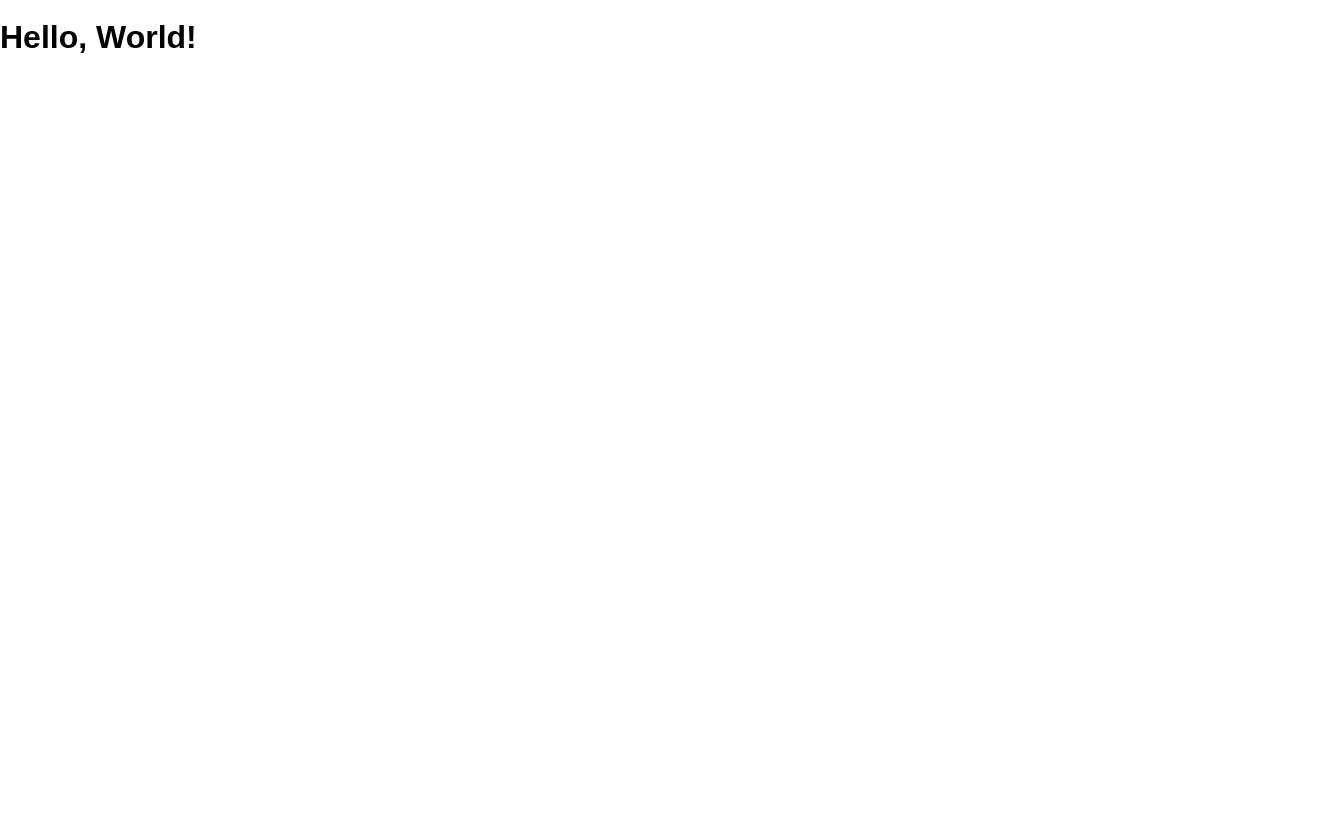
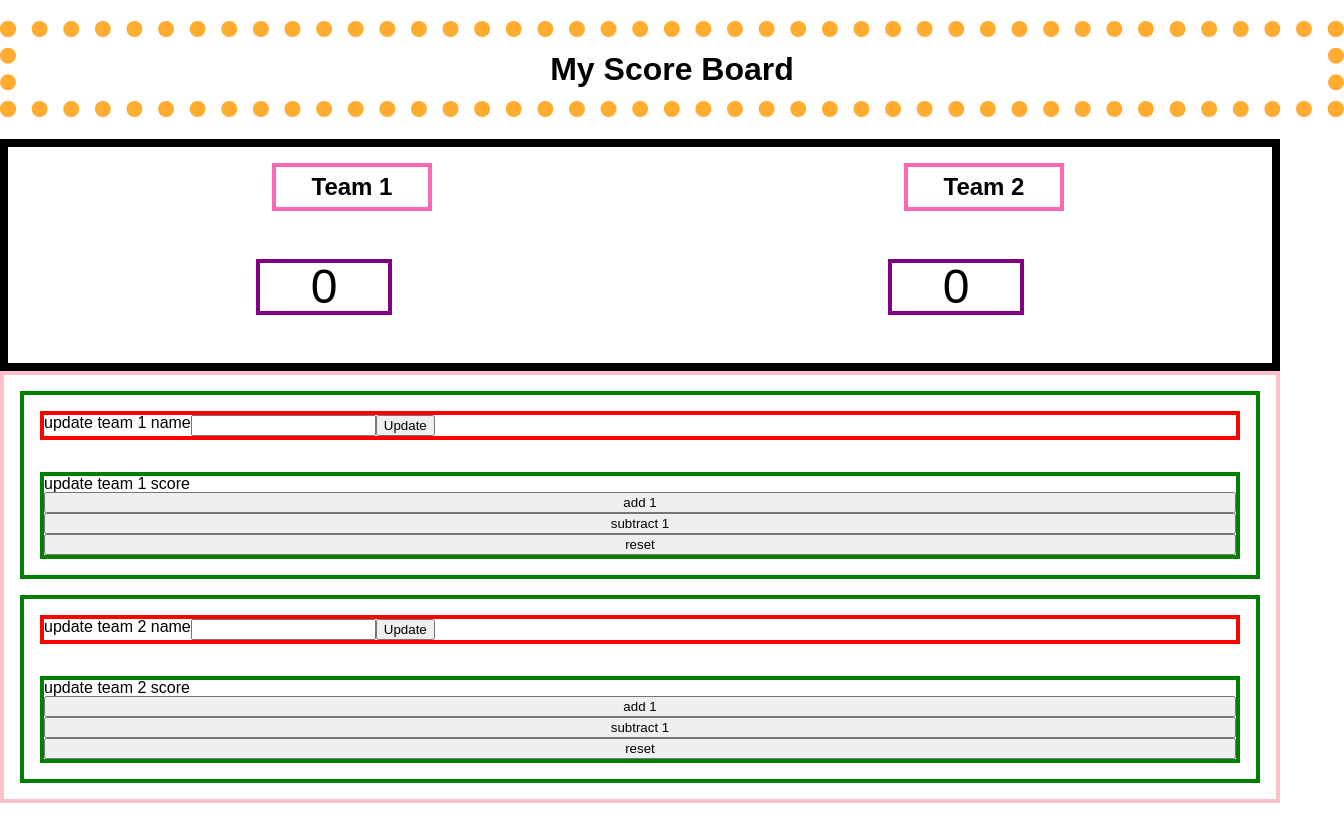
Before and after one commit to PerseusRipple/scoreboard, a website: page public/index.html in a window 1280 px wide. Shown: the whole page, 1344 px wide, since content can reach past the window. Drawn offline with Linux system fonts and the light colour scheme.

Commit message:
added js , css flex and start design

```diff
--- a/public/index.html
+++ b/public/index.html
@@ -1,14 +1,61 @@
 <!DOCTYPE html>
 <html>
 	<head lang="en">
-    <meta charset="UTF-8">
-    <meta name="viewport" content="width=device-width, initial-scale=1">
+		<meta charset="UTF-8" />
+		<meta name="viewport" content="width=device-width, initial-scale=1" />
 		<title>Scoreboard</title>
-    <link rel="shortcut icon" href="/favicon.ico">
-    <link rel="stylesheet" href="/screen.css">
+		<link rel="shortcut icon" href="/favicon.ico" />
+		<link rel="stylesheet" href="/screen.css" />
 	</head>
 	<body>
-    <h1 class='hello-world'></h1>
+		<!--Score Area-->
+		<h1>My Score Board</h1>
+		<section class="score-area">
+			<!--Team 1-->
+			<section class="team1">
+				<h2 class="new-name1">Team 1</h2>
+				<p class="team1Score">10</p>
+			</section>
+			<!--Team 2-->
+			<section class="team2">
+				<h2 class="new-name2">Team 2</h2>
+				<p class="team2Score">10</p>
+			</section>
+		</section>
+		<!--Update Score Section-->
+		<section class="update-score">
+			<!--Update Team 1 Name-->
+			<section class="team1">
+				<section class="team-name">
+					update team 1 name
+					<input class="team1-update-name" type="text" />
+					<button class="update-team-1-name">Update</button>
+				</section>
+				<!--Update Team 1 Score-->
+				<section>
+					update team 1 score
+					<button class="team-1-add-1-button">add 1</button>
+					<button class="team-1-subtract-1-button">subtract 1</button>
+					<button class="team-1-reset-button">reset</button>
+				</section>
+			</section>
+			<!--Update Team 2 Name-->
+			<section class="team2">
+				<section class="team-name">
+					update team 2 name
+					<input class="team2-update-name" type="text" />
+					<button class="update-team-2-name">Update</button>
+				</section>
+				<section>
+					<!--Update Team 2 Score-->
+					update team 2 score
+					<button class="team-2-add-1-button">add 1</button>
+					<button class="team-2-subtract-1-button">subtract 1</button>
+					<button class="team-2-reset-button">reset</button>
+				</section>
+			</section>
+		</section>
+
 		<script src="/main.js" charset="utf-8"></script>
 	</body>
 </html>
--- a/public/main.js
+++ b/public/main.js
@@ -1,7 +1,131 @@
+let counter1 = 0
+let counter2 = 0
+
+let teamOne = 'Team 1'
+let teamTwo = 'Team 2'
+
 const main = () => {
-  if (document.querySelector('h1.hello-world')) {
-    document.querySelector('h1.hello-world').textContent = 'Hello, World!'
-  }
+	document.querySelector('.team1Score').textContent = 0
+	document.querySelector('.team2Score').textContent = 0
+
+	document.querySelector('.team1-update-name').textContent = 'Team 1'
+	document.querySelector('.team2-update-name').textContent = 'Team 2'
+}
+// Add 1 to Team 1
+const addOneTeamOne = () => {
+	console.log('button clicked added 1')
+	counter1++
+	console.log('counter1 add')
+	document.querySelector('.team1Score').textContent = counter1
 }
 
+// Sub 1 Team 1
+const subtractTeamOne = () => {
+	console.log('button clicked subtracted 1')
+	counter1--
+	console.log('counter1')
+	document.querySelector('.team1Score').textContent = counter1
+}
+
+// Add 1 to Team 2
+const addOneTeamTwo = () => {
+	console.log('button clicked added 1')
+	counter2++
+	console.log('counter2 add')
+	document.querySelector('.team2Score').textContent = counter2
+}
+
+// Sub 1 to Team 2
+const subtractTeamTwo = () => {
+	console.log('button clicked subtract one')
+	counter2--
+	console.log('counter2 add')
+	document.querySelector('.team2Score').textContent = counter2
+}
+
+// Reset Counter Team 1
+const resetCounter1 = () => {
+	console.log('resetting counter')
+	counter1 = 0
+	console.log('reset counter to ' + 'counter1')
+	document.querySelector('.team1Score').textContent = counter1
+}
+
+// Reset Counter Team 2
+const resetCounter2 = () => {
+	console.log('resetting counter')
+	counter2 = 0
+	console.log('reset counter to ' + 'counter2')
+	document.querySelector('.team2Score').textContent = counter2
+}
+
+/* // Reset Team 1 Name
+const resetTeamOneName = () => {
+	teamOne = document.querySelector('.team1-update-name').value
+	console.log('teamOne name change')
+	document.querySelector('.new-name1').textContent = teamOne
+	console.log('teamOne')
+}
+
+// Reset Team 2 Name
+const resetTeamTwoName = () => {
+	teamTwo = document.querySelector('.team2-update-name').value
+	console.log('button clicked for name change')
+	document.querySelector('.new-name2').textContent = teamTwo
+	console.log('teamTwo')
+} */
+
 document.addEventListener('DOMContentLoaded', main)
+//  Team 1 Score Events
+document
+	.querySelector('.team-1-add-1-button')
+	.addEventListener('click', addOneTeamOne)
+
+document
+	.querySelector('.team-1-subtract-1-button')
+	.addEventListener('click', subtractTeamOne)
+
+// Team 2 Score Events
+
+document
+	.querySelector('.team-2-add-1-button')
+	.addEventListener('click', addOneTeamTwo)
+
+document
+	.querySelector('.team-2-subtract-1-button')
+	.addEventListener('click', subtractTeamTwo)
+
+// Team 1 Update Name Events
+
+document
+	.querySelector('.update-team-1-name')
+	.addEventListener('click', changeTeamOne)
+
+// Team 2 Update Name Events
+
+document
+	.querySelector('.update-team-2-name')
+	.addEventListener('click', changeTeamTwo)
+
+// Team 1 Reset Score Button
+
+document
+	.querySelector('.team-1-reset-button')
+	.addEventListener('click', resetCounter1)
+
+// Team 2 Reset Score Button
+
+document
+	.querySelector('.team-2-reset-button')
+	.addEventListener('click', resetCounter2)
+
+/* // Team 1 Reset Name Button
+
+document
+	.querySelector('.reset-team-1-name')
+	.addEventListener('click', resetTeamOneName)
+
+// Team 2 Reset Name Button
+document
+	.querySelector('.reset-team-2-name')
+	.addEventListener('click', resetTeamTwoName) */
--- a/public/screen.css
+++ b/public/screen.css
@@ -1,12 +1,70 @@
 :root {
-  font: 16px / 1 sans-serif;
+	font: 16px / 1 sans-serif;
 }
 
 html {
-  height: 100%;
+	height: 100%;
 }
 
 body {
-  margin: 0;
-  min-height: 100%;
+	margin: 0;
+	min-height: 100%;
 }
+
+h1 {
+	text-align: center;
+	border: 1rem dotted rgb(255, 172, 48);
+	padding: 1rem;
+	width: 100%;
+}
+
+.score-area {
+	display: flex;
+	justify-content: space-around;
+	border: 0.5rem solid black;
+}
+
+.new-name1 {
+	text-align: center;
+	border: 0.25rem solid hotpink;
+	margin: 1rem;
+	padding: 0.5rem;
+	width: 100%;
+}
+
+.new-name2 {
+	text-align: center;
+	border: 0.25rem solid hotpink;
+	margin: 1rem;
+	padding: 0.5rem;
+	width: 100%;
+}
+
+.score-area p {
+	display: flex;
+	flex-direction: column;
+	text-align: center;
+	font-size: 3rem;
+	border: 0.25rem solid purple;
+}
+
+.update-score {
+	border: 0.25rem solid pink;
+}
+
+.update-score .team-name {
+	display: flex;
+	flex-direction: row;
+	border: 0.25rem solid red;
+}
+
+.update-score section {
+	display: flex;
+	flex-direction: column;
+	margin: 1rem;
+	border: 0.25rem solid green;
+}
+
+.team-1-add-1-button {
+  border 3rem solid black;
+}
```
Lines whose indentation alone changed are shown as unchanged.
